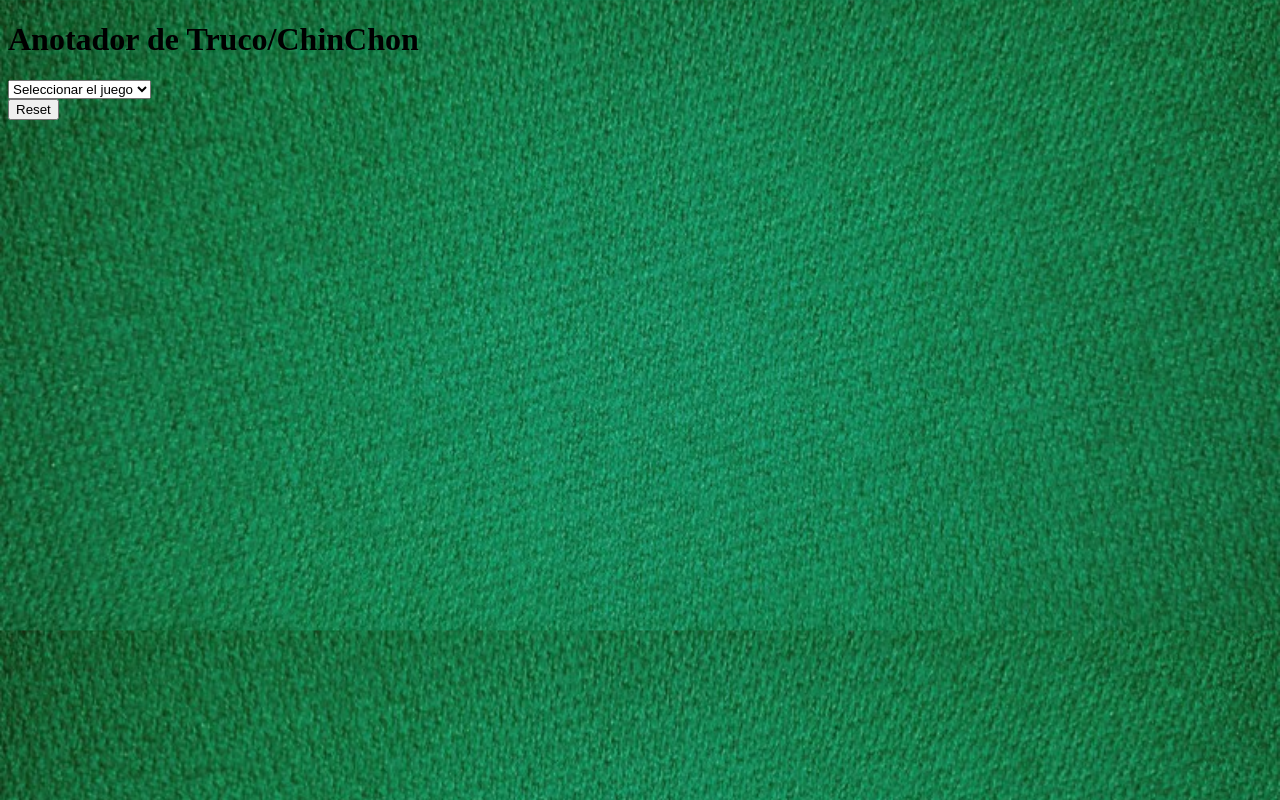
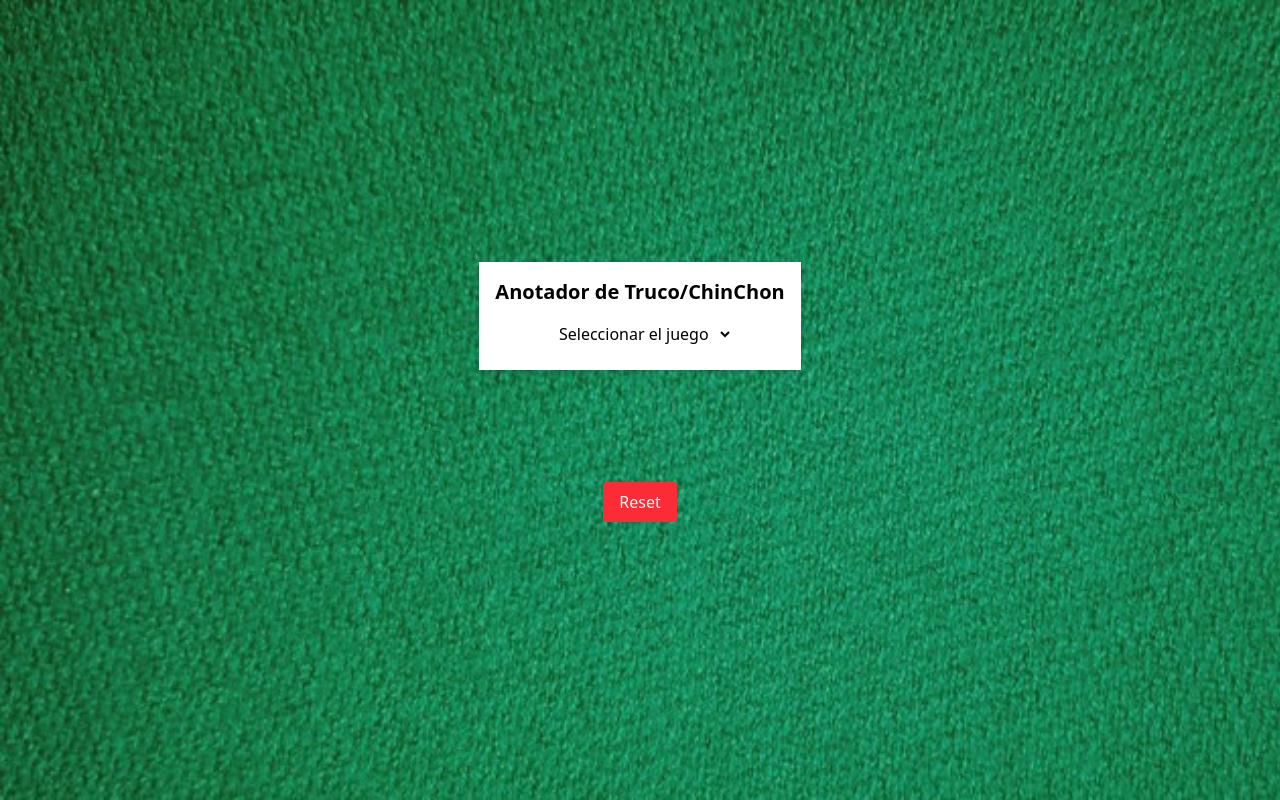
Before and after one commit to Elluis1/AnotadorTruco, a Next.js app: page / in a window 1280 px wide. Built offline with nearby package versions, Linux system fonts and the light colour scheme.

Commit message:
fix: now tailwind is working

```diff
--- a/package.json
+++ b/package.json
@@ -9,6 +9,7 @@
     "lint": "next lint"
   },
   "dependencies": {
+    "@tailwindcss/postcss": "^4.0.9",
     "next": "15.2.0",
     "react": "^19.0.0",
     "react-dom": "^19.0.0"
--- /dev/null
+++ b/postcss.config.mjs
@@ -0,0 +1,6 @@
+const config = {
+    plugins: {
+      "@tailwindcss/postcss": {},
+    },
+  };
+export default config;
--- /dev/null
+++ b/src/app/globals.css
@@ -0,0 +1 @@
+@import "tailwindcss";
--- a/src/app/layout.js
+++ b/src/app/layout.js
@@ -1,4 +1,6 @@
 "use client";
+
+import "./globals.css";
 
 export default function RootLayout({ children }) {
   return (
--- /dev/null
+++ b/tailwind.config.js
@@ -0,0 +1,8 @@
+/** @type {import('tailwindcss').Config} */
+module.exports = {
+  content: [],
+  theme: {
+    extend: {},
+  },
+  plugins: [],
+}
```
Also changed, not shown: 1 other file (tests, documents, lock files or other folders).
